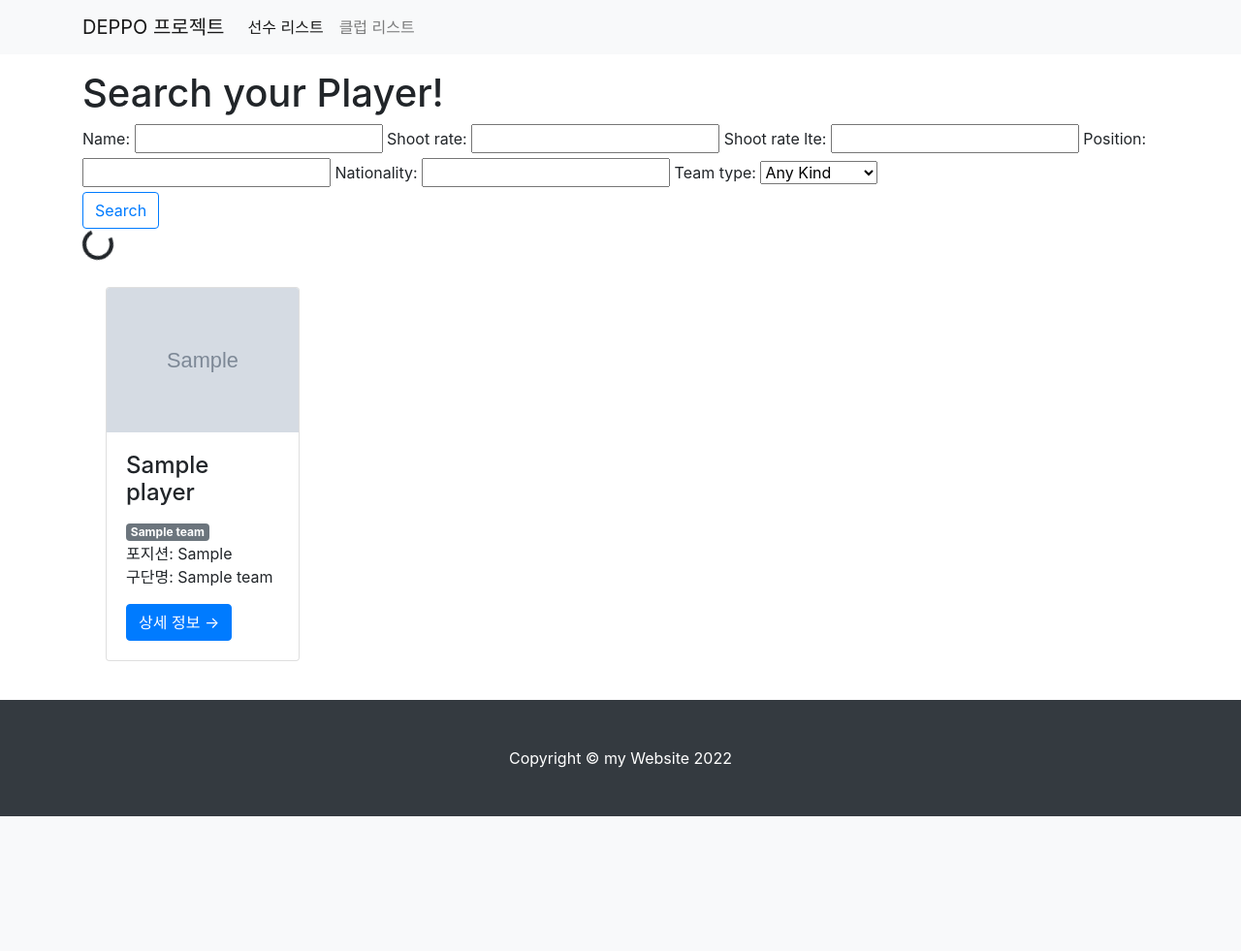
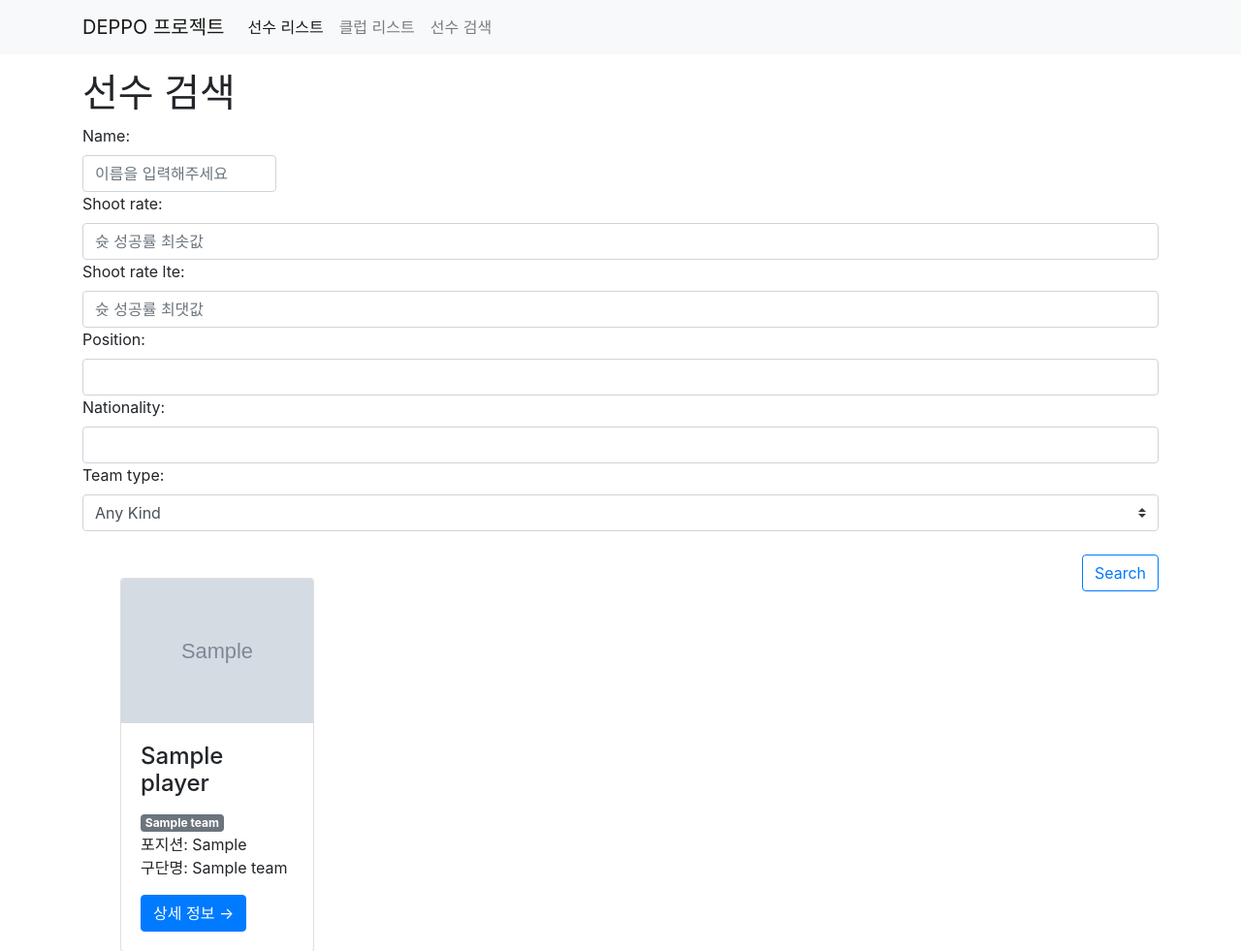
Before and after one commit to fly-like-you/SoccerPlayerSearchingPrj, a Django app: page /main_page/search/ in a window 1280 px wide. Shown: the top 981 px of the page at 97% size. Before the commit the page ends 842 px from the top, so only its background shows below. Run offline with Django 4.2, Linux system fonts and the light colour scheme; tables that the repository leaves empty hold one stand-in row (values such as "Sample post"); grey boxes marked "Sample" are stand-in pictures; some libraries are stand-ins or nearby versions.

Commit message:
최종완성

```diff
--- a/main_page/templates/main_page/base.html
+++ b/main_page/templates/main_page/base.html
@@ -28,7 +28,7 @@
                                         </a>
                                     </li>
                                     {% endfor %}
-                                    <li><a href="/main_page/category/no_category">
+                                    <li style="display:none;"><a href="/main_page/category/no_category">
                                         미분류 ({{ no_category_card_count }})
                                     </a>
 
--- a/main_page/templates/main_page/base_full_width.html
+++ b/main_page/templates/main_page/base_full_width.html
@@ -1,15 +1,12 @@
 <!DOCTYPE html>
-<html lang="en">
+<html lang = "ko">
 <head>
     <meta charset="UTF-8">
-    <title><!Doctype html>
 {% load static %}
-<html lang = "ko">
-<head>
-    <meta charset = "UTF-8">
-    <title>Main page</title>
     <link href="{% static 'main_page/bootstrap/bootstrap.min.css' %}" rel="stylesheet" media="screen">
-    <title> {%  block head_title %}Blog{% endblock %}</title>
+    <title> {%  block head_title %} Blog {% endblock %}</title>
+    <style> {% block style_block %} {% endblock %}</style>
+
 </head>
 <body>
     {% include 'main_page/navbar.html' %}
@@ -27,9 +24,5 @@
     <script src="https://cdn.jsdelivr.net/npm/popper.js@1.16.1/dist/umd/popper.min.js" integrity="sha384-9/reFTGAW83EW2RDu2S0VKaIzap3H66lZH81PoYlFhbGU+6BZp6G7niu735Sk7lN" crossorigin="anonymous"></script>
     <script src="https://cdn.jsdelivr.net/npm/bootstrap@4.6.1/dist/js/bootstrap.min.js" integrity="sha384-VHvPCCyXqtD5DqJeNxl2dtTyhF78xXNXdkwX1CZeRusQfRKp+tA7hAShOK/B/fQ2" crossorigin="anonymous"></script>
 </body>
-</html></title>
-</head>
-<body>
-
-</body>
+    <script> {% block script_block %} {% endblock %}</script>
 </html>
--- a/main_page/templates/main_page/navbar.html
+++ b/main_page/templates/main_page/navbar.html
@@ -7,10 +7,13 @@
             <div class="collapse navbar-collapse" id="navbarNavDropdown">
             <ul class="navbar-nav">
                 <li class="nav-item active">
-                <a class="nav-link" href="/main_page/">선수 리스트</a>
+                    <a class="nav-link" href="/main_page/">선수 리스트</a>
                 </li>
                 <li class="nav-item">
-                <a class="nav-link" href="/main_page/team_list/">클럽 리스트</a>
+                    <a class="nav-link" href="/main_page/team_list/">클럽 리스트</a>
+                </li>
+                <li class="nav-item">
+                    <a class="nav-link" href="/main_page/search/">선수 검색</a>
                 </li>
             </ul>
         </div>
--- a/main_page/templates/main_page/search.html
+++ b/main_page/templates/main_page/search.html
@@ -1,16 +1,16 @@
 {% extends 'main_page/base_full_width.html' %}
 {% block head_title %} Search Card - SoccerDB {% endblock %}
+{% block style_block %} #id_name{width: 200px;}{% endblock %}
 
 {% block main_area %}
-    <h1>Search your Player!</h1>
+    <h1>선수 검색</h1>
     <form method="get"  action="{% url "player:search" %}">
         {{form}}
-<br>
-        <button class="btn btn-outline-primary btn-circle">Search</button>
+        <br>
+        <br>
+        <button class="btn btn-outline-primary btn-circle float-right">Search</button>
     </form>
-<div class="spinner-border" role="status">
-  <span class="visually-hidden"></span>
-</div>
+
                 <div class="row">
 {% if player %}
 {% for p in player %}
@@ -37,8 +37,25 @@
                     </div>
 {% endfor%}
 {% else %}
-<p>아무도 없음</p>
+
+<div class="container text-center m-5"><h2>검색결과가 존재하지 않습니다. 다시 검색해주세요.</h2></div>
 
 {% endif %}
                     </div>
 {% endblock %}
+
+{% block script_block %}
+<!-- placeholder -->
+inputID = document.querySelector('#id_name'); inputID.placeholder = '이름을 입력해주세요';
+shootID = document.querySelector('#id_shoot_rate'); shootID.placeholder = '슛 성공률 최솟값';
+shootLteID = document.querySelector('#id_shoot_rate_lte'); shootLteID.placeholder = '슛 성공률 최댓값';
+
+
+<!-- bootstrap style -->
+comboInput = document.querySelector('#id_team_type'); comboInput.className += 'custom-select';
+inputs = document.querySelectorAll('input');
+for (let element of inputs) {
+    element.className += 'form-control';
+}
+
+{%  endblock %}
--- a/main_page/views.py
+++ b/main_page/views.py
@@ -3,6 +3,7 @@ from .models import Player, Category, Team
 from django.views.generic import ListView, DetailView, CreateView, UpdateView, DeleteView
 from django import forms
 from . import models
+from django.core.paginator import Paginator
 #CBV 방식
 class SearchForm(forms.Form):
     '''Search Form Definition'''
@@ -16,7 +17,6 @@ class SearchForm(forms.Form):
     )
 def search(request):
     #  request.GET를 통해 모든 값을 기억
-
     form = SearchForm(request.GET)
     if form.is_valid():
         player_name = form.cleaned_data.get("name")
@@ -45,8 +45,7 @@ def search(request):
         if shoot_rate_lte is not None:
             filter_args["shoot_success_rate__lte"] = shoot_rate_lte
 
-        player = models.Player.objects.filter(**filter_args)
-
+    player = models.Player.objects.filter(**filter_args)
     context = {"form": form, "player":player}
     return render(request, 'main_page/search.html', context)
 
```
Also changed, not shown: main_page/templates/main_page/pagination.html (added, +37 -0 lines), main_page/templates/main_page/player_list.html (+2 -36 lines), soccer_django_prj/settings.py (+5 -6 lines).
